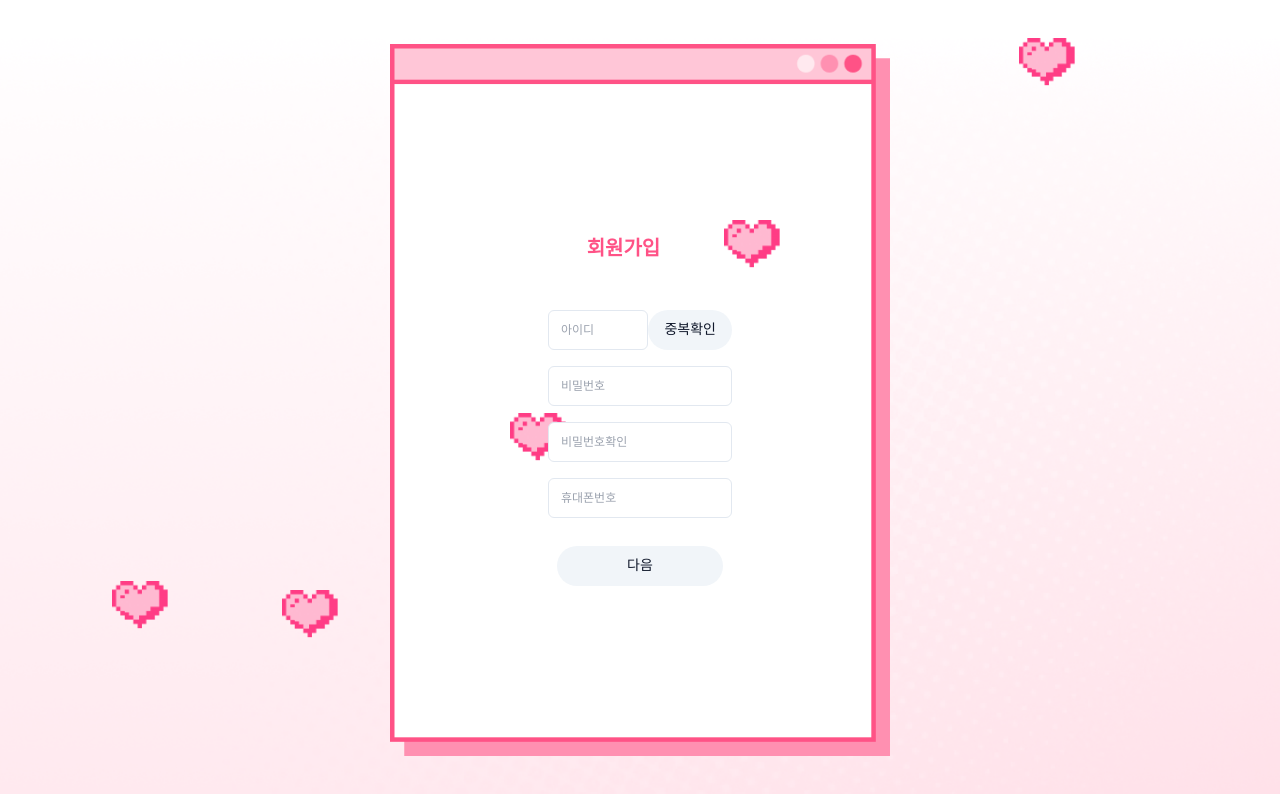
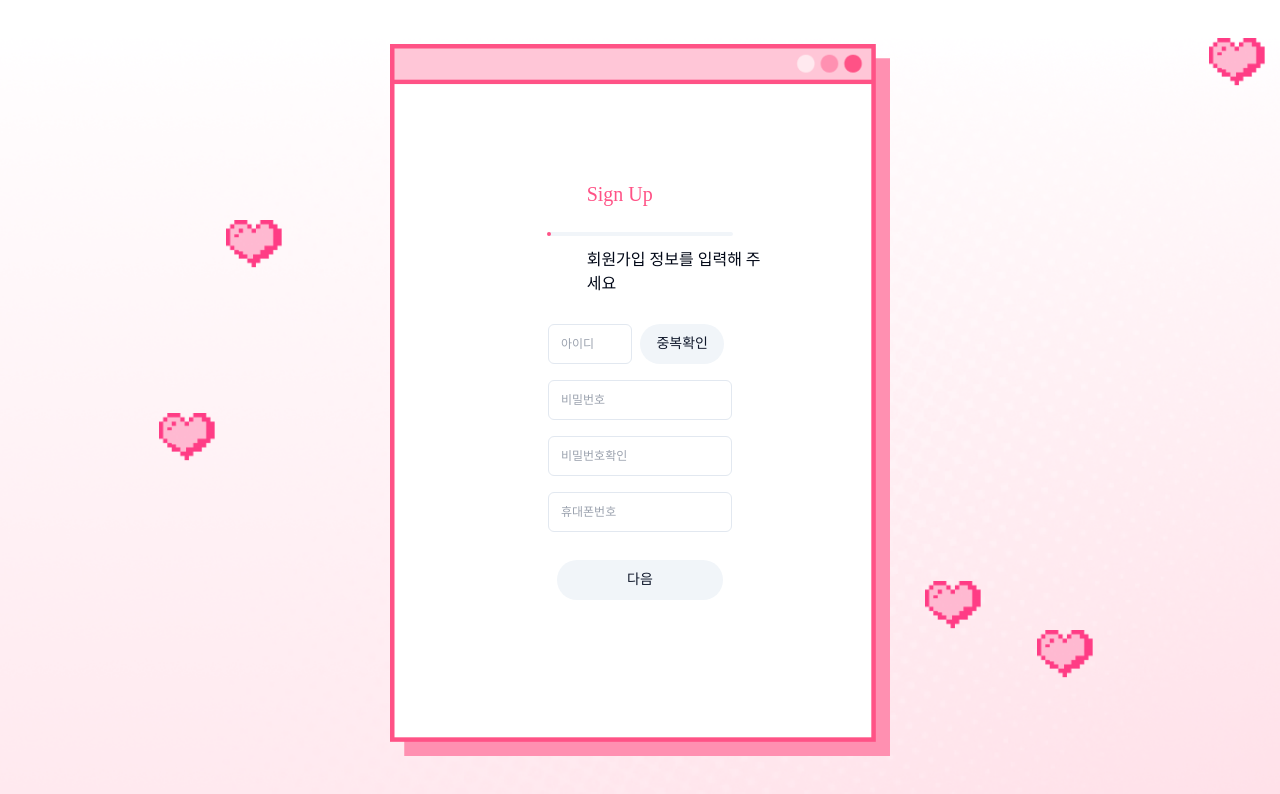
Before and after one commit to murramge/capo_project_front, a Next.js app: page /auth/register in a window 1280 px wide. Shown: the top 794 px of the page. Built offline with nearby package versions, Linux system fonts and the light colour scheme; a web font is replaced by a local one.

Commit message:
feature:회원가입 디자인 View

```diff
--- a/pages/auth/login.tsx
+++ b/pages/auth/login.tsx
@@ -7,7 +7,7 @@ interface ILoginProps {}
 
 const Login: React.FunctionComponent<ILoginProps> = (props) => {
   useLoginGuard();
-  return <AccountLayout heartCount={12} />;
+  return <AccountLayout heartCount={6} />;
 };
 
 export default Login;
--- a/pages/auth/register.tsx
+++ b/pages/auth/register.tsx
@@ -6,7 +6,7 @@ interface IRegisterProps {}
 
 const Register: React.FunctionComponent<IRegisterProps> = (props) => {
   useLoginGuard();
-  return <AccountLayout heartCount={12} />;
+  return <AccountLayout heartCount={6} />;
 };
 
 export default Register;
--- a/src/components/Account/RegisterStep/RegisterOneStep.tsx
+++ b/src/components/Account/RegisterStep/RegisterOneStep.tsx
@@ -54,11 +54,11 @@ const RegisterOneStep: React.FunctionComponent<IRegisterOneStepProps> = ({
   };
 
   const onSubmit: SubmitHandler<registerStep1Data> = (data) => {
-    if (checkDuplication) {
-      onNext(data);
-    } else {
-      alert("아이디 중복확인을 해주세요");
-    }
+    // if (checkDuplication) {
+    onNext(data);
+    // } else {
+    //   alert("아이디 중복확인을 해주세요");
+    // }
   };
 
   return (
@@ -88,7 +88,8 @@ const RegisterOneStep: React.FunctionComponent<IRegisterOneStepProps> = ({
                             <Button
                               type="button"
                               variant="secondary"
-                              onClick={onCheckDuplicates}>
+                              onClick={onCheckDuplicates}
+                              className="mx-2">
                               중복확인
                             </Button>
                           )}
--- a/src/components/Account/RegisterStep/RegisterTwoStep.tsx
+++ b/src/components/Account/RegisterStep/RegisterTwoStep.tsx
@@ -110,7 +110,8 @@ const RegisterTwoStep: React.FunctionComponent<IRegisterTwoStepProps> = ({
                         <Button
                           type="button"
                           variant="secondary"
-                          onClick={onVerificationCode}>
+                          onClick={onVerificationCode}
+                          className="mx-2">
                           인증번호 전송
                         </Button>
                       </div>
@@ -144,7 +145,8 @@ const RegisterTwoStep: React.FunctionComponent<IRegisterTwoStepProps> = ({
                         <Button
                           type="button"
                           variant="secondary"
-                          onClick={onVerificationCodeCheck}>
+                          onClick={onVerificationCodeCheck}
+                          className="mx-2">
                           인증하기
                         </Button>
                       </div>
--- a/src/components/layouts/AccountLayout.tsx
+++ b/src/components/layouts/AccountLayout.tsx
@@ -21,10 +21,12 @@ const AccountLayout: React.FunctionComponent<Props> = ({ heartCount }) => {
   const path = usePathname();
 
   const [hearts, setHearts] = React.useState<Heart[]>([]);
+  const [hearts2, setHearts2] = React.useState<Heart[]>([]);
 
   // 초기화 및 애니메이션 시작 함수
   const initializeHearts = React.useCallback(() => {
     const newHearts: Heart[] = [];
+    const newHearts2: Heart[] = [];
     const showHearts = (index: number) => {
       if (index >= heartCount) return;
 
@@ -36,19 +38,35 @@ const AccountLayout: React.FunctionComponent<Props> = ({ heartCount }) => {
         );
         showHearts(index + 1);
       }, newHearts[index].delay);
+
+      setTimeout(() => {
+        setHearts2((prevHearts) =>
+          prevHearts.map((heart, idx) =>
+            idx === index ? { ...heart, visible: true } : heart
+          )
+        );
+        showHearts(index + 1);
+      }, newHearts2[index].delay);
     };
 
     for (let i = 0; i < heartCount; i++) {
       newHearts.push({
         id: i,
         top: `${Math.random() * 90}vh`,
-        left: `${Math.random() * 80}vw`,
+        left: `${Math.random() * 25}vw`,
         visible: false,
-        delay: Math.random() * 2000,
+        delay: Math.random() * 3000,
+      });
+      newHearts2.push({
+        id: i,
+        top: `${Math.random() * 90}vh`,
+        left: `${Math.random() * 25}vw`,
+        visible: false,
+        delay: Math.random() * 3000,
       });
     }
     setHearts(newHearts);
-
+    setHearts2(newHearts2);
     showHearts(0);
   }, [heartCount]);
 
@@ -80,7 +98,21 @@ const AccountLayout: React.FunctionComponent<Props> = ({ heartCount }) => {
       <div className="absolute inset-0 flex justify-center items-center  pointer-events-auto">
         {path === "/auth/login" ? <LoginForm /> : <RegisterLayout />}
       </div>
-      <div className="heart-container relative w-[500px] h-[100%] pointer-events-none"></div>
+      <div className="heart-container relative w-[500px] h-[100%] pointer-events-none">
+        {" "}
+        {hearts2.map((heart) => (
+          <div
+            key={heart.id}
+            className={`absolute w-14 h-12 bg-center bg-no-repeat bg-cover bg-[url('/images/heart.png')] ${
+              heart.visible ? "opacity-1" : "opacity-0"
+            }`}
+            style={{
+              top: heart.top,
+              left: heart.left,
+              transition: "opacity 0.5s ease-in-out", // 투명도 전환 효과 적용
+            }}></div>
+        ))}
+      </div>
     </div>
   );
 };
--- a/src/components/layouts/RegisterLayout.tsx
+++ b/src/components/layouts/RegisterLayout.tsx
@@ -49,19 +49,49 @@ const RegisterLayout: React.FunctionComponent<IRegisterLayoutProps> = (
     }
   };
 
+  const InfoStateBar = ({ statenumber, infomation }: any) => {
+    return (
+      <>
+        <div className="flex justify-center items-center ">
+          <div className="relative border-2 w-[70%] mb-3 border-slate-100 rounded-xl ">
+            <div
+              className={cn(
+                `absolute border-2 w-[${statenumber}%] mb-3 border-primary rounded-xl mt-[-2px] ml-[-2px]`
+              )}></div>
+          </div>
+        </div>
+        <div className="pl-20 mb-5">
+          <span>{infomation}</span>
+        </div>
+      </>
+    );
+  };
+
   return (
     <main className="w-4/12 h-screen flex justify-center items-center ">
-      <div className="w-3/4  m-20">
-        <div className="p-10 pl-20">
-          <span className={cn("text-xl text-primary font-bold")}>회원가입</span>
+      <div className="w-3/4 m-20">
+        <div className="pl-20 pb-6">
+          <span className={cn("text-xl text-primary font-[GalmuriBold]")}>
+            Sign Up
+          </span>
         </div>
         {step === 1 && (
-          <RegisterOneStep onNext={handleStep1Submit}></RegisterOneStep>
+          <>
+            <InfoStateBar
+              statenumber={50}
+              infomation={"회원가입 정보를 입력해 주세요"}></InfoStateBar>
+            <RegisterOneStep onNext={handleStep1Submit}></RegisterOneStep>
+          </>
         )}
         {step === 2 && (
-          <RegisterTwoStep
-            onSubmit={handleStep2Submit}
-            onBack={handleBack}></RegisterTwoStep>
+          <>
+            <InfoStateBar
+              statenumber={100}
+              infomation={"이메일을 인증해주세요"}></InfoStateBar>
+            <RegisterTwoStep
+              onSubmit={handleStep2Submit}
+              onBack={handleBack}></RegisterTwoStep>
+          </>
         )}
       </div>
     </main>
```
